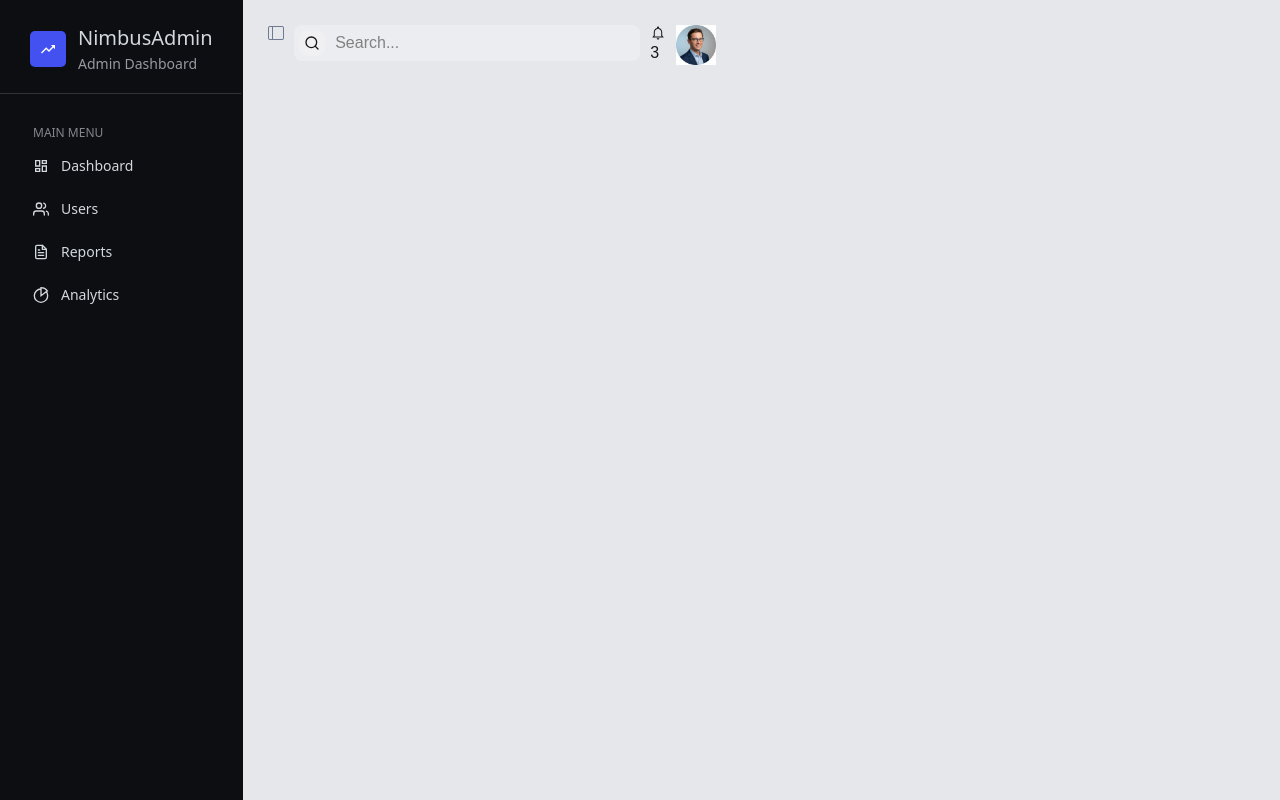
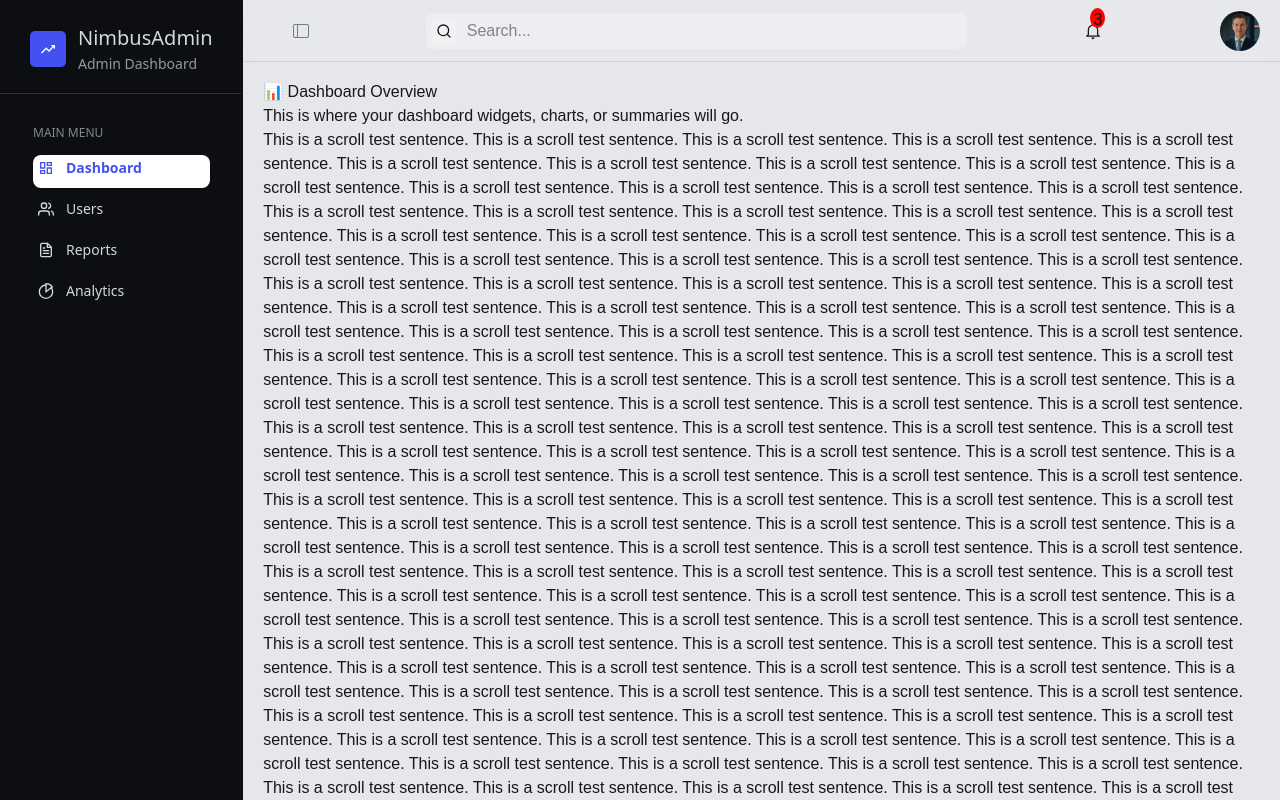
Before and after one commit to obinnanwobodo/saas-admin-dashboard, a Next.js app: page / in a window 1280 px wide. Shown: the top 800 px of the page. Built offline with nearby package versions, Linux system fonts and the light colour scheme.

Commit message:
updated works

```diff
--- a/src/Components/Navbar/Navbar.jsx
+++ b/src/Components/Navbar/Navbar.jsx
@@ -1,13 +1,13 @@
 'use client'
 
-import React, { useState } from 'react';
+import React, { isValidElement, useState } from 'react';
 import styles from './Navbar.module.css'
 import { IoMdTrendingUp } from "react-icons/io";
 import { BsLayoutSidebar } from "react-icons/bs";
 import { FiSearch } from "react-icons/fi";
 import { IoMdNotificationsOutline } from "react-icons/io";
 import Image from 'next/image';
-import profile from '../../../public/Gemini_Generated_Image_d2kcamd2kcamd2kc.png'
+import profile from '../../../public/Gemini_Generated_Image_eu7k7feu7k7feu7k.png'
 import { MdOutlineDashboard } from "react-icons/md";
 import { FiUsers } from "react-icons/fi";
 import { FiFileText } from "react-icons/fi";
@@ -26,6 +26,9 @@ const Navbar = () => {
 
 
     const [isSidebarCollapsed, setIsSidebarCollapsed] = useState(false);
+    const [activeMenu, setActiveMenu] = useState("Dashboard"); // default page
+
+
 
     const handleNotificationClick = () => {
         setIsSidebarCollapsed(!isSidebarCollapsed);
@@ -33,8 +36,83 @@ const handleNotificationClick = () => {
 
 
 
+const [isNotificationsOpen, setIsNotificationsOpen] = useState(false);
+
+const handleNotificationsToggle = () => {
+  setIsNotificationsOpen((prev) => !prev);
+};
+
+
+
+
+    const renderContent = () => {
+        switch (activeMenu) {
+
+
+            case "Dashboard":
+                return  (
+              <div className={styles.dashboardContent}>
+                <h2>📊 Dashboard Overview</h2>
+                <p>This is where your dashboard widgets, charts, or summaries will go.</p>
+
+                <p>{Array(200).fill("This is a scroll test sentence. ").join(" ")}</p>
+              </div>
+            );
+
+
+
+
+            case "Users":
+                return (
+
+           <div>
+                             <p>{Array(200).fill("This is a scroll test sentence. ").join(" ")}</p>
+
+           </div>
+
+                );
+
+
+
+
+            case "Reports":
+                return (
+
+                    <div>
+                         <h2>📑 Reports Section</h2>
+                    </div>
+
+
+                );
+
+
+
+
+            case "Analytics":
+                return (
+
+              <div>
+                  <h2>📈 Analytics Data</h2>
+              </div>
+
+                );
+
+
+            default:
+                return (
+                <div className={`${styles.genContent}`}>
+                    <h2>Welcome</h2>;
+
+                </div>
+
+                );
+        }
+
+    }
+
 
     return (
+
         <div className={`${styles.navgen} ${isSidebarCollapsed ? styles.collapsed : ''}`}>
 
 
@@ -55,24 +133,32 @@ const handleNotificationClick = () => {
 
                     <div className={`${styles.dura}`}>
 
-                        <div className={`${styles.theduras}`}>
+                        <div className={`${styles.theduras}  ${
+    activeMenu === "Dashboard" ? styles.activeMenu : ""
+  }`} onClick={() => setActiveMenu("Dashboard")}>
                             <div><MdOutlineDashboard /></div>
                             <p>Dashboard</p>
                         </div>
 
-                        <div className={`${styles.theduras}`}>
+                        <div className={`${styles.theduras} ${
+    activeMenu === "Users" ? styles.activeMenu : ""
+  }`} onClick={() => setActiveMenu("Users")}>
                             <div> <FiUsers /></div>
                             <p>Users</p>
                         </div>
 
 
-                        <div className={`${styles.theduras}`}>
+                        <div className={`${styles.theduras} ${
+    activeMenu === "Reports" ? styles.activeMenu : ""
+  }`} onClick={() => setActiveMenu("Reports")}>
                             <div><FiFileText /></div>
                             <p>Reports</p>
                         </div>
 
 
-                        <div className={`${styles.theduras}`}>
+                        <div className={`${styles.theduras} ${
+    activeMenu === "Analytics" ? styles.activeMenu : ""
+  }`} onClick={() => setActiveMenu("Analytics")}>
                             <div><GrAnalytics /></div>
                             <p>Analytics</p>
                         </div>
@@ -85,7 +171,13 @@ const handleNotificationClick = () => {
 
 
 
-            <div className={`${styles.topnavside}${isSidebarCollapsed ? styles.expanded : ''}`}>
+
+
+
+
+            <div className={`${styles.topnavndcontent} ${isSidebarCollapsed ? styles.expanded : ''}`}>
+
+                <div className={`${styles.topnavside}`}>
 
                     <div onClick={handleNotificationClick} className={styles.sidebaricn}><BsLayoutSidebar /></div>
 
@@ -101,8 +193,18 @@ const handleNotificationClick = () => {
 
                     <div className={`${styles.notifygen}`}>
 
-                    <div><IoMdNotificationsOutline /></div>
+                        <div className={`${styles.notifyicn}`}  onClick={handleNotificationsToggle}><IoMdNotificationsOutline /></div>
                         <span className="badge">3</span>
+
+
+                          {isNotificationsOpen && (
+    <div className={styles.notificationDropdown}>
+      <p>🔔 You have new notifications</p>
+      <p>• User John signed up</p>
+      <p>• Report #123 was generated</p>
+      <p>• System update available</p>
+    </div>
+  )}
 
                     </div>
 
@@ -110,11 +212,24 @@ const handleNotificationClick = () => {
 
                     <div className={`${styles.profilesection}`}>
 
-                    <Image
+                        <Image className={styles.prof}
 
                             src={profile}
                             alt='proile_pic' />
                     </div>
+
+
+
+                </div>
+
+
+                {/* Main Content Area */}
+                <div className={`${styles.mainContent} ${styles.genContent}`}>
+                    {renderContent()}
+                </div>
+            </div>
+
+
 
         </div>
 
@@ -123,7 +238,9 @@ const handleNotificationClick = () => {
 
 
 
-        </div>
+
+
+
     )
 }
 
--- a/src/Components/Navbar/Navbar.module.css
+++ b/src/Components/Navbar/Navbar.module.css
@@ -16,8 +16,13 @@
     transition: margin-left 0.3s ease;
 }
 
-.topnavside.expanded {
-  width: 100%;
+.topnavndcontent.expanded {
+
+  display: flex;
+  justify-content: flex-start;
+  position: relative;
+ right: 255px;
+
 }
 
 
@@ -30,11 +35,15 @@
 .menuside{
    display: flex;
     flex-direction: column;
-    background-color:  #0c0e11;
+    background-color: #0c0e11;
     color: #fefefe;
-    height: 100vw;
+    height: 100vh;            /* full height of screen */
     padding: 10px;
     width: 19%;
+    position: fixed;          /* stays fixed */
+    top: 0;
+    left: 0;
+    z-index: 1100;
 }
 
 .menuicnndtext{
@@ -131,19 +140,21 @@ gap: 12px;
   font-size: 14px;
   font-family: system-ui;
   color: #d3d7de;
-    padding-bottom: 22px;
   font-weight: 500;
+
+  padding: 10px 5px;     /* FIXED padding (top/bottom, left/right) */
+  border-radius: 8px;
 }
 
 .theduras:hover{
     width: 100%;
-   color: #4251f0;
-    background-color: #fff;
+   color: #fefefe;
+    background-color: #333333;
     padding-left: 5px;
     border-radius: 8px;
     height: max-content;
-    padding-bottom: 10px;
-    padding-top: 2px;
+
+
 }
 
 .wholemenu svg{
@@ -153,15 +164,80 @@ font-size: 14px;
 
 
 
+.genContent{
+    display: flex;
+  flex-direction: column;
+  padding: 20px;
+
+  margin-left: 19%;
+  margin-top: 0;                /* ✅ remove margin-top */
+  width: calc(100% - 19%);
+  height: 100vh;                /* ✅ allow full viewport height */
+  overflow-y: auto;
+  overflow-x: hidden;
+
+  padding-top: 80px;
+  background: #e5e7eb;
+  position: relative;           /* ✅ ensures it scrolls under navbar */
+  z-index: 1;                   /* lower than navbar */
+}
+
+
+.activeMenu {
+    display: flex;
+  color:  #4251f0;             /* blue text */
+  background-color: #ffffff;  /* white background */
+  border-radius: 8px;
+  padding-left: 5px;
+  padding-top: 2px;
+  padding-bottom: 10px;
+  font-weight: 600;           /* bolder look */
+   gap: 12px;
+}
+
+
+.dura{
+
+}
+
+
+
+
+
+
+
 
 /* TOPSIDE NAV */
 
+.topnavndcontent{
+display: flex;
+flex-direction: column;
+width: 100%;
+
+}
+
+
 .topnavside {
 display: flex;
-padding: 25px;
-gap: 10px;
-background-color: #e5e7eb;
-width: 81%;
+  flex-direction: row;
+  align-items: center;
+  justify-content: space-between;
+
+  width: calc(100% - 19%);
+  height: 62px;
+
+     background: rgba(255, 255, 255, 0.08);
+  backdrop-filter: blur(12px);          /* ✅ blur content beneath */
+  -webkit-backdrop-filter: blur(12px);
+
+  position: fixed;
+  top: 0;
+  left: 19%;
+  z-index: 1200;
+  gap: 20px;
+  padding: 0 20px;
+
+  border-bottom: 1px solid rgba(0, 0, 0, 0.1);
 }
 
 .searchgen div{
@@ -175,11 +251,88 @@ width: 81%;
 }
 
 .searchgen input{
-    width: 300px;
+    width: 495px;
     outline: none;
 }
 
 .sidebaricn{
+    display: flex;
+    margin-left: 20px;
    color: #6e7a91;
 font-weight: 700;
+ padding: 10px;          /* set the padding here */
+  border-radius: 8px;
 }
+
+.sidebaricn svg {
+  color: #6e7a91;
+}
+
+.sidebaricn:hover{
+        background-color: #4251f01a;
+      color: #6e7a91 ;
+}
+
+
+.notifygen {
+      position: relative;
+}
+
+.notifygen span{
+    display: flex;
+    background-color: red;
+    position: relative;
+    bottom: 33px;
+    left: 17px;
+    border-radius: 50%;
+    width: 15px;
+    height: 20px;
+    justify-content: center;
+}
+
+.notifygen svg{
+    display: flex;
+    position: relative;
+    width: 20px;
+    height: 20px;
+}
+
+.notifyicn{
+ padding: 10px;
+        border-radius: 8px;
+        position: relative;
+    top: 10px;
+
+}
+
+.notifyicn:hover{
+    background-color: #4251f01a;
+        color: #0c0e11;
+        justify-content: center;
+        align-items: center;
+
+}
+
+
+.notificationDropdown{
+      position: absolute;
+  top: 40px;       /* distance below the bell */
+  right: 0;        /* align to right */
+  background: white;
+  border: 1px solid #ddd;
+  border-radius: 8px;
+  padding: 12px;
+  width: 220px;
+  box-shadow: 0 4px 10px rgba(0,0,0,0.15);
+
+
+}
+
+
+
+
+
+
+.prof{
+    border-radius: 150%;
+}
```
Also changed, not shown: public/Gemini_Generated_Image_d2kcamd2kcamd2kc.png (deleted), public/Gemini_Generated_Image_eu7k7feu7k7feu7k.png (added). Lines whose indentation alone changed are shown as unchanged.
